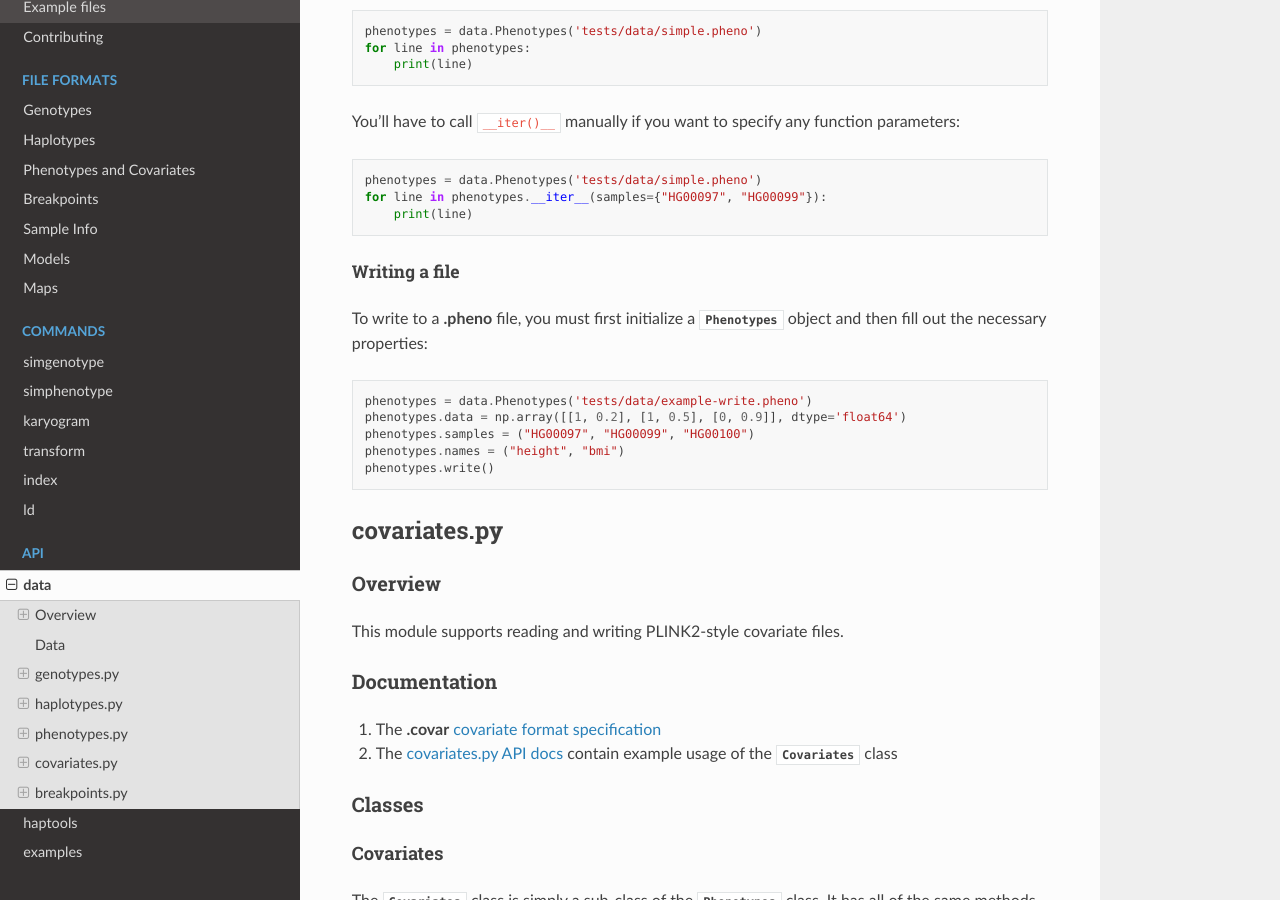
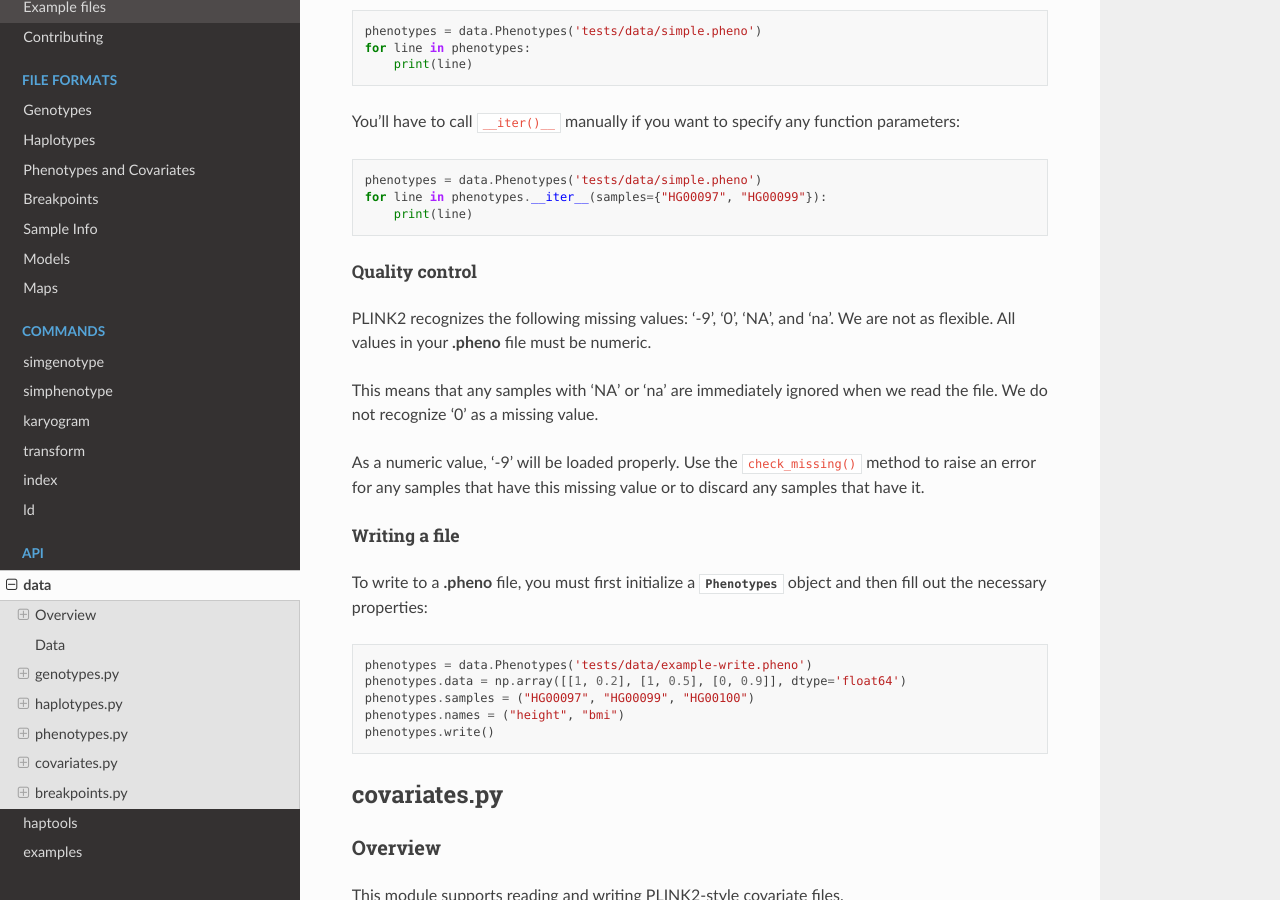
Before and after one commit to CAST-genomics/haptools, a Sphinx documentation site: the page built from docs/api/data.rst, in a window 1280 px wide and 900 px high, scrolled down 10609 px. Built offline with Sphinx 7.4.7 and the Read the Docs theme 2.0.0, drawn with Linux system fonts in a browser that asks for light colours.

Commit message:
add docs for missing phenotype values

```diff
--- a/docs/api/data.rst
+++ b/docs/api/data.rst
@@ -436,6 +436,14 @@ You'll have to call ``__iter()__`` manually if you want to specify any function
 	for line in phenotypes.__iter__(samples={"HG00097", "HG00099"}):
 	    print(line)
 
+Quality control
+***************
+PLINK2 recognizes the following missing values: '-9', '0', 'NA', and 'na'. We are not as flexible. All values in your **.pheno** file must be numeric.
+
+This means that any samples with 'NA' or 'na' are immediately ignored when we read the file. We do not recognize '0' as a missing value.
+
+As a numeric value, '-9' will be loaded properly. Use the ``check_missing()`` method to raise an error for any samples that have this missing value or to discard any samples that have it.
+
 Writing a file
 **************
 To write to a **.pheno** file, you must first initialize a :class:`Phenotypes` object and then fill out the necessary properties:
```
